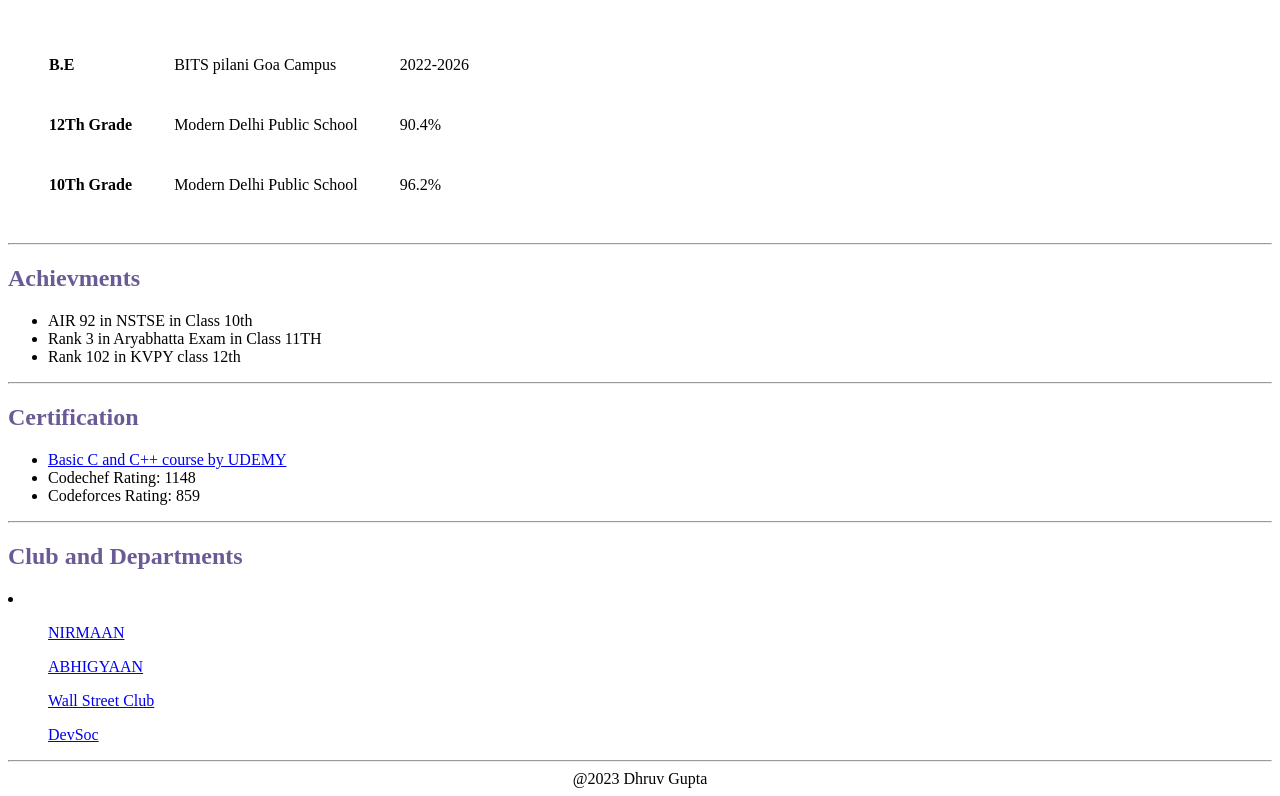
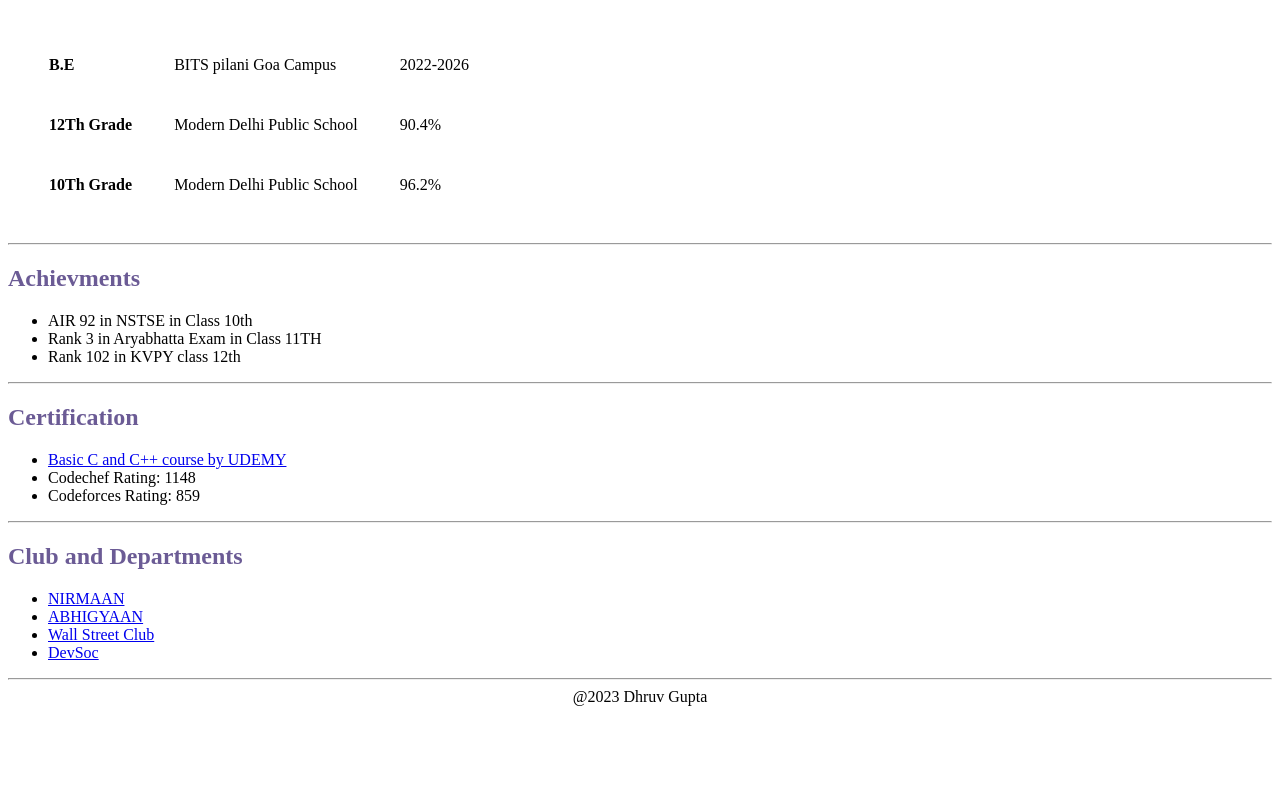
Before and after one commit to CodeBrecher/MyCV, a plain HTML site: page index.html in a window 1280 px wide. Shown: the part 459-1255 px from the top of the page. After the commit the page ends 1173 px from the top, so only its background shows below. Drawn offline with Linux system fonts and the light colour scheme.

Commit message:
Update index.html

```diff
--- a/index.html
+++ b/index.html
@@ -66,12 +66,12 @@
         </ul>
         <hr>
         <H2 style="color: #6b5b95">Club and Departments</H2>
-        <li>
-            <ul><a href="https://www.bits-pilani.ac.in/goa/NIRMAAN">NIRMAAN</a></ul>
-            <ul><a href="https://www.abhigyaan-bpgc.in/">ABHIGYAAN</a></ul>
-            <ul><a href="https://www.instagram.com/wsc.bitsgoa/?hl=en">Wall Street Club</a></ul>
-            <ul><a href="https://devsoc.club/">DevSoc</a></ul>
-        </li>
+        <ul>
+            <li><a href="https://www.bits-pilani.ac.in/goa/NIRMAAN">NIRMAAN</a></li>
+            <li><a href="https://www.abhigyaan-bpgc.in/">ABHIGYAAN</a></li>
+            <li><a href="https://www.instagram.com/wsc.bitsgoa/?hl=en">Wall Street Club</a></li>
+            <li><a href="https://devsoc.club/">DevSoc</a></li>
+        </ul>
 
 
         <hr>
```
